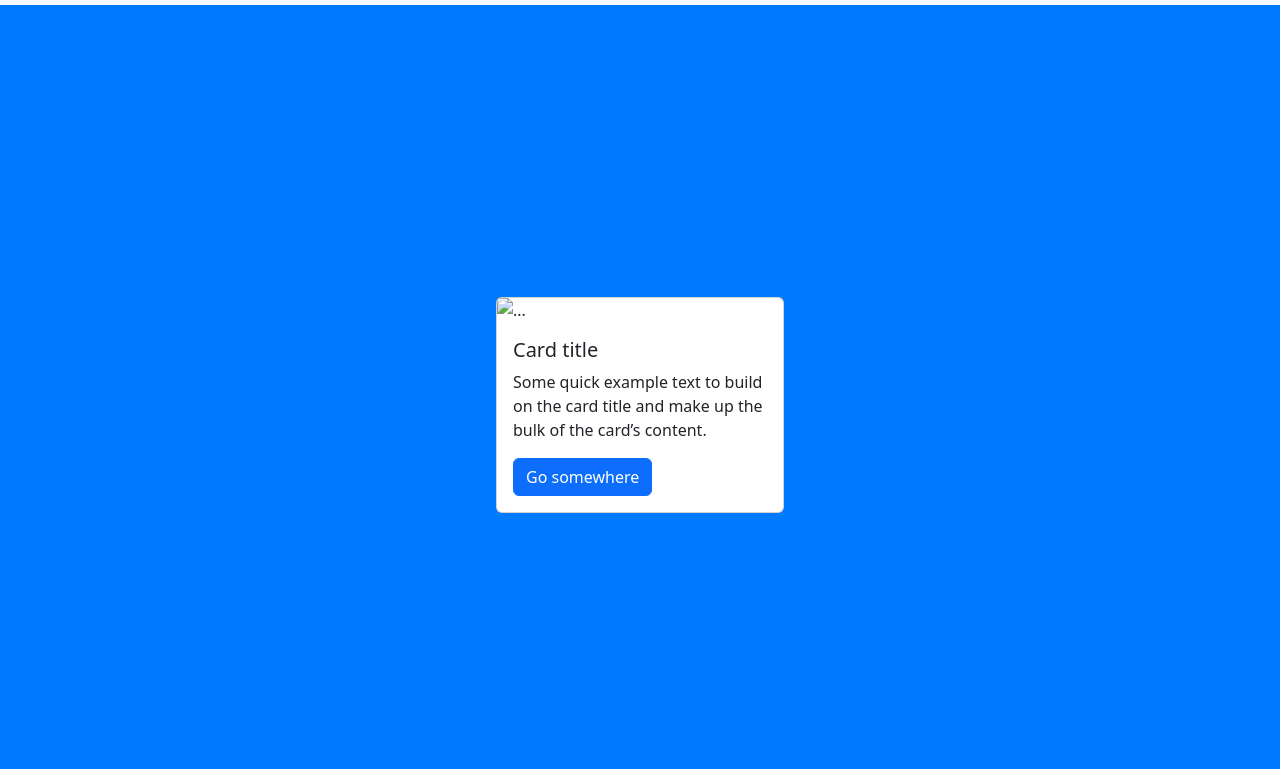
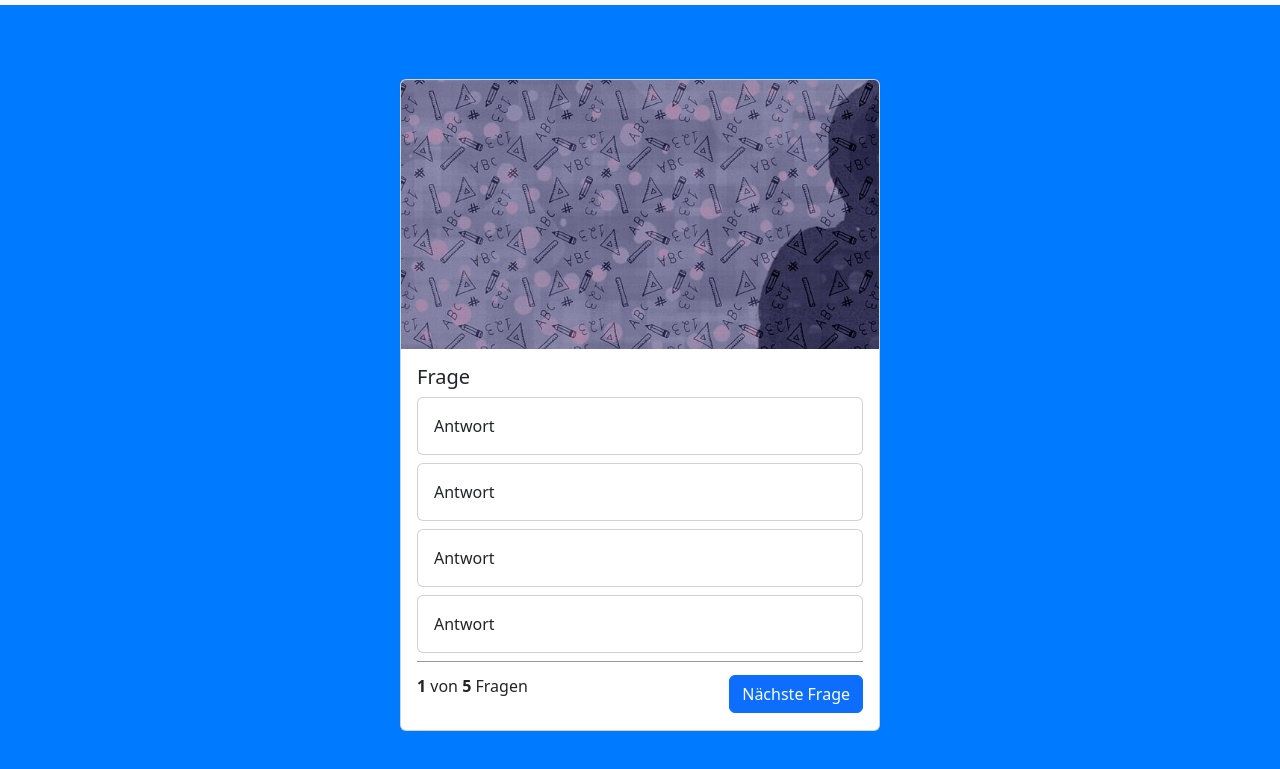
Before and after one commit to rockviktor78/quizApp, a plain HTML site: page index.html in a window 1280 px wide. Shown: the part 45-814 px from the top of the page. Drawn offline with nearby package versions, Linux system fonts and the light colour scheme.

Commit message:
Implement code changes to enhance functionality and improve performance

```diff
--- a/index.html
+++ b/index.html
@@ -23,20 +23,34 @@
     </nav>
 
     <div class="container">
+      <div class="card quiz-card">
+        <img src="img/pencil.jpg" class="card-img-top" alt="pencil." />
+        <div class="card-body">
+          <h5 class="card-title">Frage</h5>
 
-  <div class="card" style="width: 18rem">
-      <img src="..." class="card-img-top" alt="..." />
-      <div class="card-body">
-        <h5 class="card-title">Card title</h5>
-        <p class="card-text">
-          Some quick example text to build on the card title and make up the
-          bulk of the card’s content.
-        </p>
-        <a href="#" class="btn btn-primary">Go somewhere</a>
+          <div class="card mb-2">
+            <div class="card-body">Antwort</div>
+          </div>
+
+          <div class="card mb-2">
+            <div class="card-body">Antwort</div>
+          </div>
+
+          <div class="card mb-2">
+            <div class="card-body">Antwort</div>
+          </div>
+
+          <div class="card mb-2">
+            <div class="card-body">Antwort</div>
+          </div>
+
+          <div class="question-footer">
+            <p><b>1</b> von <b>5</b> Fragen</p>
+
+            <button class="btn btn-primary">Nächste Frage</button>
+          </div>
+        </div>
       </div>
     </div>
-
-    </div>
-
   </body>
 </html>
--- a/style.css
+++ b/style.css
@@ -9,3 +9,14 @@ body {
   align-items: center;
   justify-content: center;
 }
+
+.quiz-card {
+  width: 30rem;
+}
+.question-footer {
+  border-top: 1px solid rgba(0, 0, 0, 0.4);
+  display: flex;
+  justify-content: space-between;
+  align-items: center;
+  padding-top: 12px;
+}
```
Also changed, not shown: img/pencil.jpg (added).
